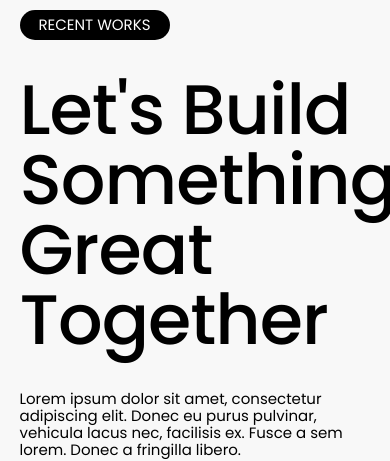
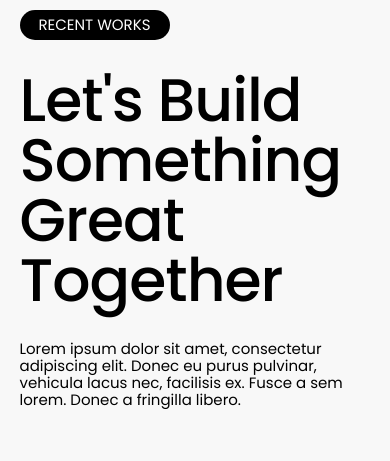
Before and after one commit to raiabhinav108/SplusUM_website, a React (Create React App) app in the folder my-app/: page /multi in a window 390 px wide. Shown: the part 140-601 px from the top of the page. Built offline with nearby package versions, Linux system fonts and the light colour scheme.

Commit message:
responsivefix2

```diff
--- a/my-app/src/pages/multiproj.module.css
+++ b/my-app/src/pages/multiproj.module.css
@@ -51,4 +51,7 @@
     .group{
         width: 90%;
     }
+    .mainHead{
+        font-size: 60px;
+    }
 }
```
